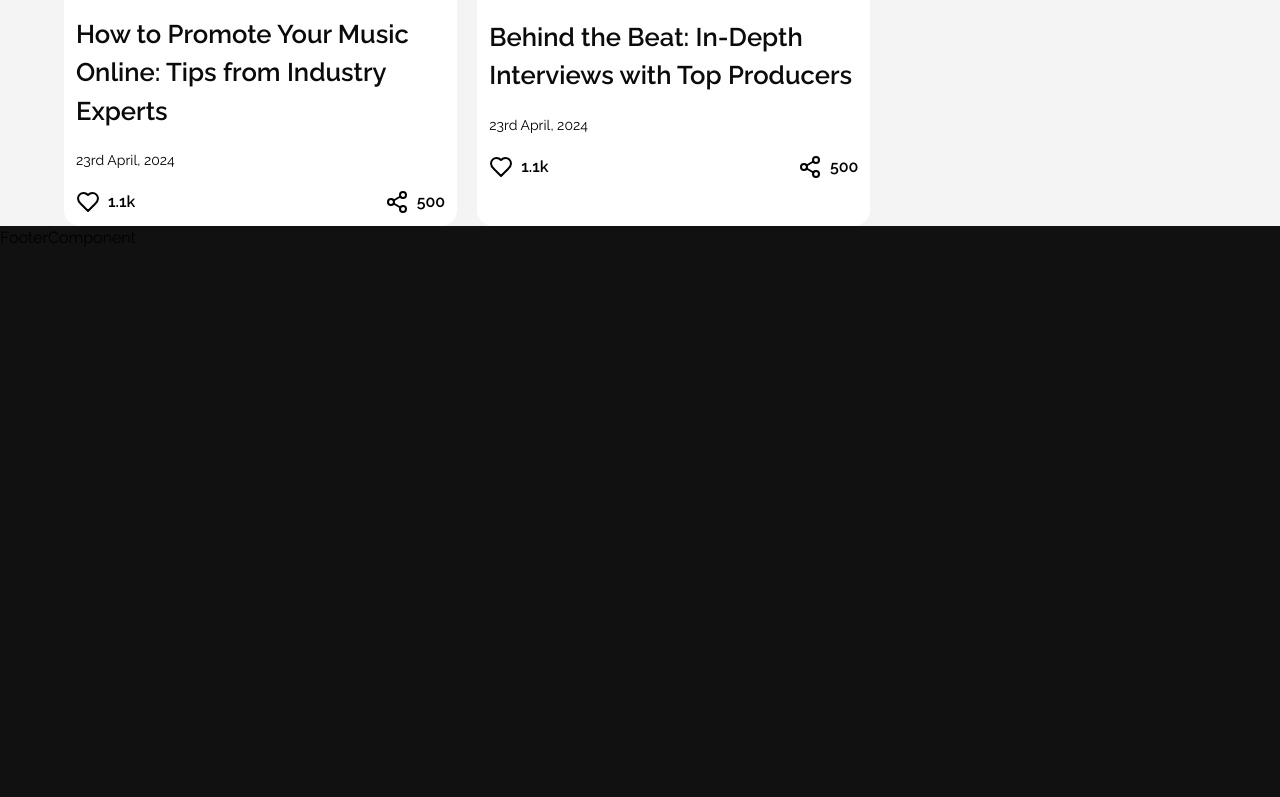
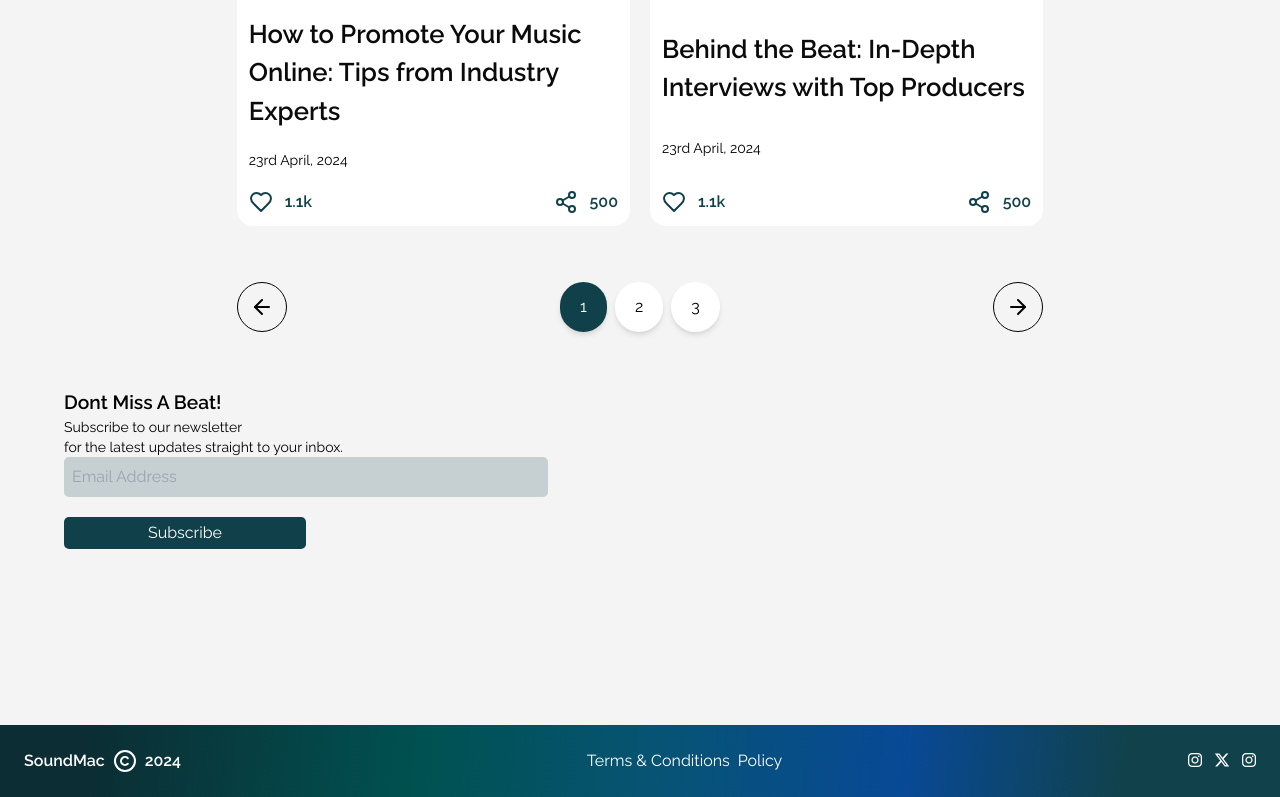
Before and after one commit to D-Daveloper/sound_mac_blog, a React (Vite) app: page / in a window 1280 px wide. Shown: the part 1548-2345 px from the top of the page. Before the commit the page ends 1798 px from the top, so only its background shows below. Built offline with nearby package versions, Linux system fonts and the light colour scheme.

Commit message:
homepage done

```diff
--- a/index.html
+++ b/index.html
@@ -5,6 +5,7 @@
     <link rel="icon" type="image/svg+xml" href="./src/assets/icons/logo.svg" />
     <meta name="viewport" content="width=device-width, initial-scale=1.0" />
     <title>SoundmacBlog</title>
+    <script src="https://kit.fontawesome.com/b3fdb2e32f.js" crossorigin="anonymous"></script>
     <script
       async
       src="https://pagead2.googlesyndication.com/pagead/js/adsbygoogle.js?client=ca-pub-1301399568087141"
--- a/src/components/FooterComponent.jsx
+++ b/src/components/FooterComponent.jsx
@@ -1,7 +1,22 @@
+import { Copyright} from "lucide-react";
 import React from "react";
 
 const FooterComponent = () => {
-  return <div>FooterComponent</div>;
+  return (
+  <footer className="grad">
+    <div className="p-6 text-white flex justify-between flex-wrap gap-5">
+      <h3 className="flex font-semibold gap-2">SoundMac<Copyright /> {new Date().getFullYear()}</h3>
+      <div className="flex gap-2 capitalize">
+        <p>terms & conditions</p>
+        <p>policy</p>
+      </div>
+      <div className="flex gap-3">
+        <a href=""><i class="fa-brands fa-instagram"></i></a>
+        <a href=""><i class="fa-brands fa-x-twitter"></i></a>
+        <a href=""><i class="fa-brands fa-instagram"></i></a>
+      </div>
+    </div>
+  </footer>);
 };
 
 export default FooterComponent;
--- a/src/pages/HomePage.jsx
+++ b/src/pages/HomePage.jsx
@@ -1,23 +1,28 @@
-import React from "react";
+import React, { useState } from "react";
 import Hero from "../components/Hero";
 import { home_post } from "../data/index";
-import { Heart, Share2 } from "lucide-react";
-import adimg from "../assets/images/adimg.png"; //example ad image
+import { ArrowLeft, ArrowRight, Heart, Share2 } from "lucide-react";
 const HomePage = () => {
+
+  function handleIconClick(e){
+    e.target.style.fill = "#10414A"
+  }
+
   return (
     <main className="bg-homebg">
       <div>
         <Hero />
       </div>
-      <section className="mx-auto flex max-w-[90%] gap-6">
-        <div className="max-w-[70%]">
+      <section className="mx-auto max-w-[90%]">
+        <div className=" flex  gap-6">
+          <div className="max-w-[70%] mx-auto">
             <h1 className="my-11 text-4xl font-bold capitalize text-text">
               recent posts
             </h1>
             <section className="grid grid-cols-1 gap-5 md:grid-cols-2">
               {home_post.map((item, index) => (
-              <article key={index} className="flex rounded-2xl bg-white p-3">
-                <div className="flex flex-col gap-5 hover:cursor-pointer">
+                <article key={index} className="flex rounded-2xl bg-white p-3 hover:shadow-lg">
+                  <div className="flex flex-col gap-5 justify-between  hover:cursor-pointer">
                     <div>
                       <img src={item.imgURL} alt="" className="object-cover" />
                     </div>
@@ -25,23 +30,57 @@ const HomePage = () => {
                       {item.Text}
                     </h2>
                     <p className="text-sm">{item.time}</p>
-                  <div className="flex justify-between text-base font-semibold">
-                    <button className="flex gap-2">
-                      <Heart /> {item.likes}
+                    <div className="flex justify-between text-base font-semibold items-baseline align-baseline">
+                      <p className="text-icon flex gap-3">
+                        <button onClick={handleIconClick}>
+                        <Heart stroke="#10414A" className={"hover:scale-110 focus:scale-110" }/>
                         </button>
-                    <button className="flex gap-2">
-                      <Share2 />
+                        {item.likes}
+                      </p>
+                      <p className="text-icon flex gap-3">
+                        <button onClick={handleIconClick}>
+                          <Share2 stroke="#10414A" className={"hover:scale-110 focus:scale-110"} />
+                          </button>
                         {item.shares}
-                    </button>
+                      </p>
                     </div>
                   </div>
                 </article>
               ))}
             </section>
           </div>
-        {/* <div className="mt-10 md:ml-10">
-            <img src={adimg} alt="" />
-          </div> */}
+        </div>
+        <div className="py-14 flex justify-between max-w-[70%] gap-2 mx-auto">
+          <button className="rounded-full border border-black p-3 hover:bg-icon hover:text-white  max-md:p-2">
+            <ArrowLeft />
+          </button>
+          <div className="flex gap-2">
+            <button className="bg-icon text-white rounded-full px-5 py-2 hover:bg-icon hover:text-white shadow-md max-md:px-4 max-md:py-1">
+              1
+            </button>
+            <button className="bg-white rounded-full px-5 py-2 hover:bg-icon hover:text-white shadow-md max-md:px-4 max-md:py-1">
+              2
+            </button>
+            <button className="bg-white rounded-full px-5 py-2 hover:bg-icon hover:text-white shadow-md max-md:px-4 max-md:py-1">
+              3
+            </button>
+          </div>
+          <button className="rounded-full border border-black p-3 hover:bg-icon hover:text-white max-md:p-2">
+            <ArrowRight />
+          </button>
+        </div>
+        <div className="max-w-[70%]">
+          <h3 className="capitalize font-semibold text-[1.5vw] max-md:text-lg">
+            dont miss a beat!
+          </h3>
+          <p className="text-sm">Subscribe to our newsletter <br />for the latest updates straight to your inbox.</p>
+          <form action="" className="flex flex-col gap-5">
+            <input type="email" placeholder="Email Address" className="p-2 bg-icon bg-opacity-[20%] max-w-[60%] outline-icon rounded-[5px] max-md:max-w-full"/>
+            <button className="text-white bg-icon max-w-[30%] max-md:max-w-full rounded-[5px] p-1 mb-44 hover:bg-opacity-[90%]" type="submit" >
+              Subscribe
+            </button>
+          </form>
+        </div>
       </section>
     </main>
   );
--- a/tailwind.config.js
+++ b/tailwind.config.js
@@ -8,6 +8,7 @@ export default {
         mobile_nav: "rgba(34, 134, 153, 0.47)",
         text: "#0B0B0B",
         homebg: "#f4f4f4",
+        icon: "#10414A",
       },
     },
   },
```
Lines whose indentation alone changed are shown as unchanged.
